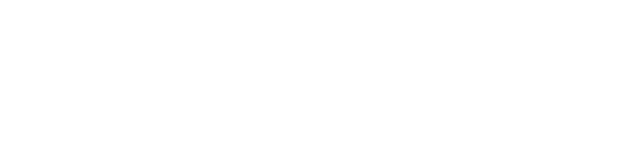
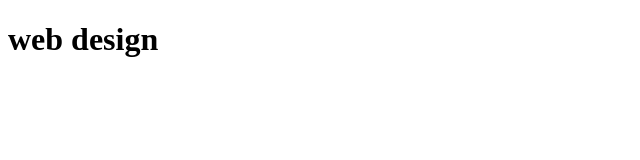
Before and after one commit to LitonDhli/website-design, a plain HTML site: page index.html in a window 1280 px wide. Shown: the whole page, without its empty margins (0-640 px from the left). Drawn offline with Linux system fonts and the light colour scheme.

```diff
--- a/index.html
+++ b/index.html
@@ -6,6 +6,6 @@
     <title>Document</title>
 </head>
 <body>
-
+    <h1>web design</h1>
 </body>
 </html>
```
Also changed, not shown: 1 other file.
